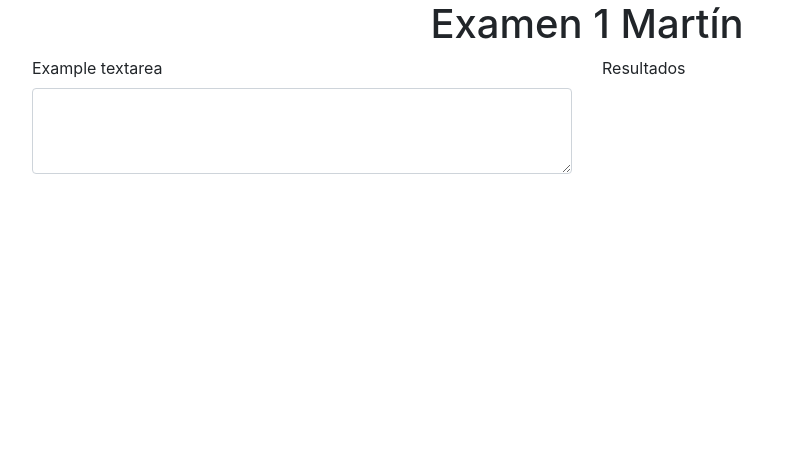
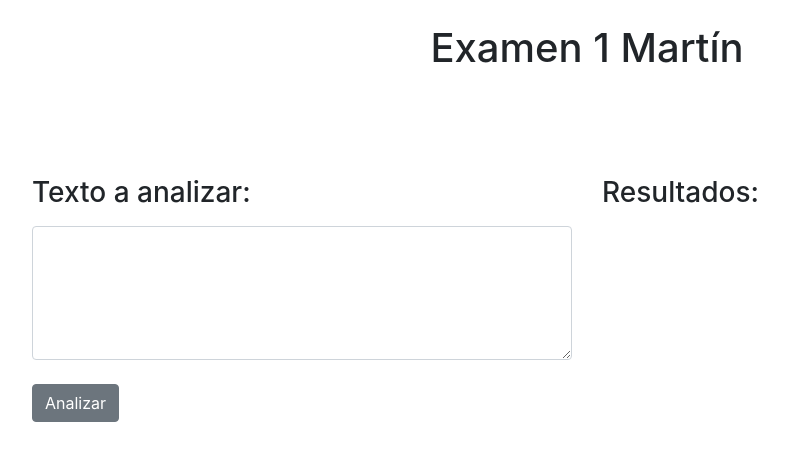
Before and after one commit to casillas-m/CloudExamen1_AWS, a website: page public/index.html in a window 1280 px wide. Shown: the whole page, without its empty margins (53-841 px from the left). Drawn offline with nearby package versions, Linux system fonts and the light colour scheme.

Commit message:
Modificación de HTML y adición de botón y su onclick (aún no tiene función final)

```diff
--- a/public/index.html
+++ b/public/index.html
@@ -10,22 +10,33 @@
     <link rel="stylesheet" href="https://stackpath.bootstrapcdn.com/bootstrap/4.3.1/css/bootstrap.min.css" integrity="sha384-ggOyR0iXCbMQv3Xipma34MD+dH/1fQ784/j6cY/iJTQUOhcWr7x9JvoRxT2MZw1T" crossorigin="anonymous">
   </head>
   <body>
+    <br>
     <div class="d-flex justify-content-center"><h1>Examen 1 Martín</h1></div>
+    <br><br><br><br>
     <div class="container">
         <div class="row">
           <div class="col-sm">
-            <label for="exampleFormControlTextarea1">Example textarea</label>
-            <textarea class="form-control" id="exampleFormControlTextarea1" rows="3"></textarea>
+            <label for="exampleFormControlTextarea1"><h3>Texto a analizar:</h3></label>
+            <textarea class="form-control" id="texto" rows="5"></textarea>
+            <br>
+            <button type="button" class="btn btn-secondary" onclick="analizar()">Analizar</button>
           </div>
           <div class="col-sm">
-            Resultados
+            <h3>Resultados:</h3>
+            <div id="resultados"></div>
           </div>
         </div>
     </div>
+
     <!-- Optional JavaScript -->
     <!-- jQuery first, then Popper.js, then Bootstrap JS -->
     <script src="https://code.jquery.com/jquery-3.3.1.slim.min.js" integrity="sha384-q8i/X+965DzO0rT7abK41JStQIAqVgRVzpbzo5smXKp4YfRvH+8abtTE1Pi6jizo" crossorigin="anonymous"></script>
     <script src="https://cdnjs.cloudflare.com/ajax/libs/popper.js/1.14.7/umd/popper.min.js" integrity="sha384-UO2eT0CpHqdSJQ6hJty5KVphtPhzWj9WO1clHTMGa3JDZwrnQq4sF86dIHNDz0W1" crossorigin="anonymous"></script>
     <script src="https://stackpath.bootstrapcdn.com/bootstrap/4.3.1/js/bootstrap.min.js" integrity="sha384-JjSmVgyd0p3pXB1rRibZUAYoIIy6OrQ6VrjIEaFf/nJGzIxFDsf4x0xIM+B07jRM" crossorigin="anonymous"></script>
-  </body>
+    <script>
+        function analizar() {
+            document.querySelector("#resultados").innerHTML="Hola"
+        }
+    </script>
+</body>
 </html>
```
